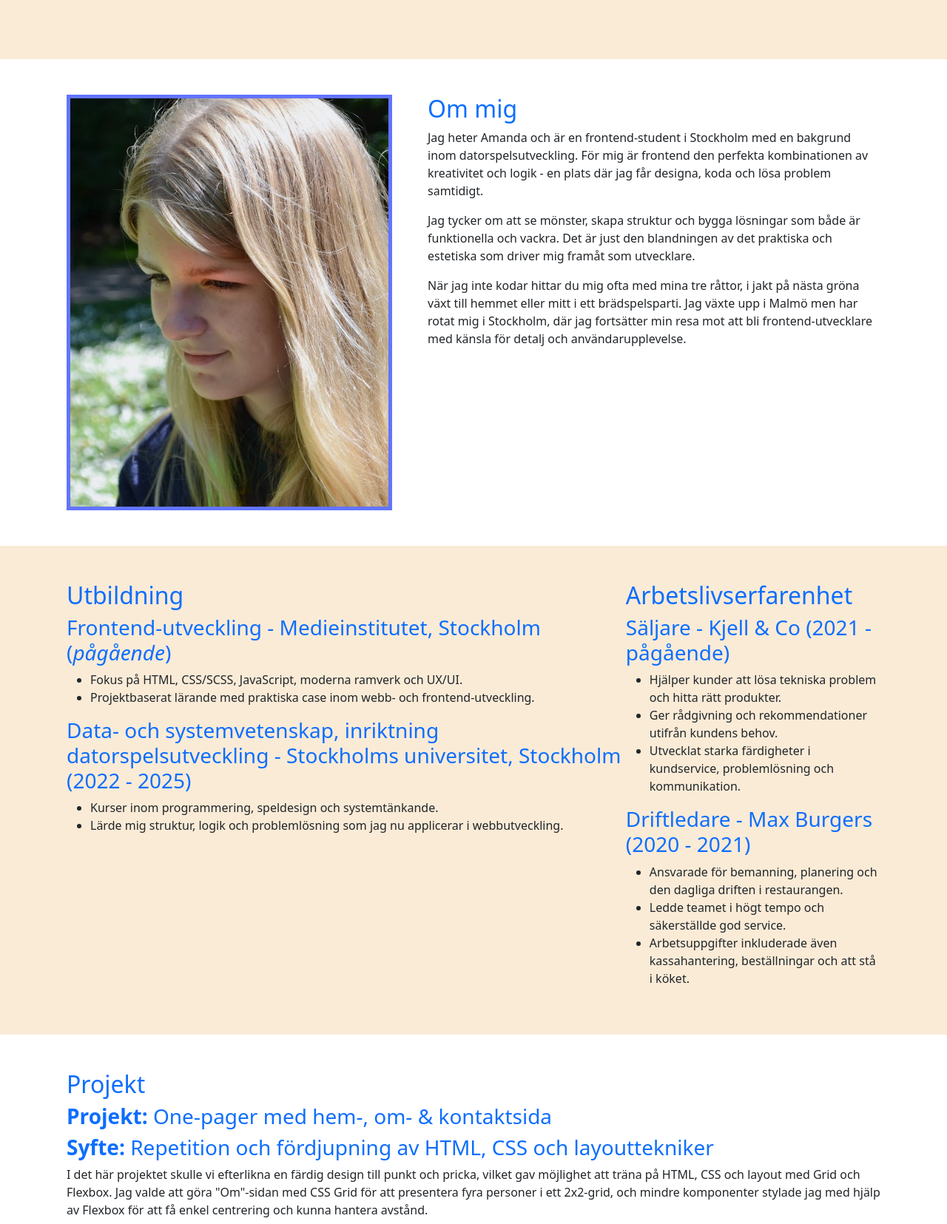
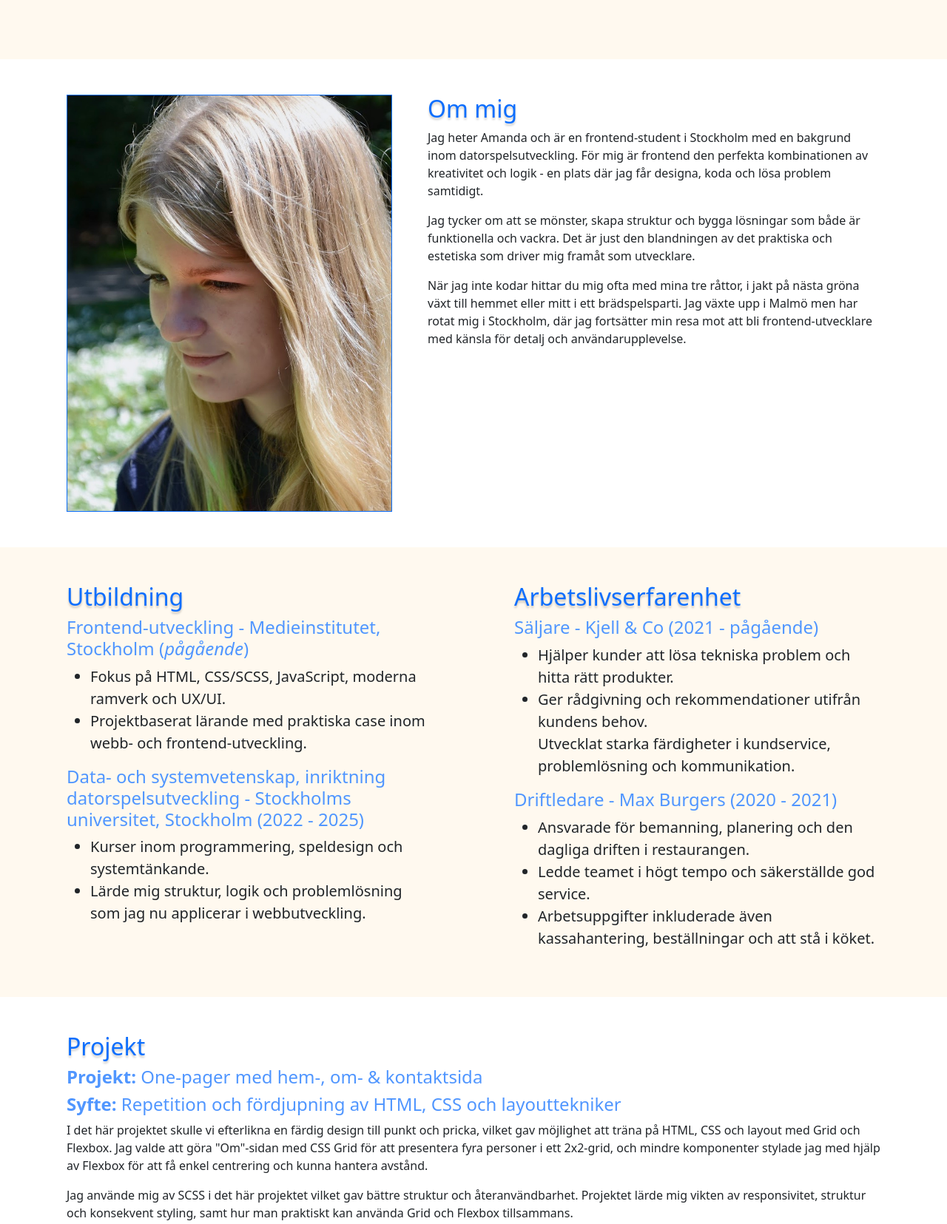
Before and after one commit to amwa00/school-portfolio-assignment, a website: page index.html in a window 1280 px wide. Shown: the part 720-2375 px from the top of the page at 74% size. Drawn offline with Linux system fonts and the light colour scheme; a web font is replaced by a local one.

Commit message:
more changes

```diff
--- a/index.html
+++ b/index.html
@@ -9,7 +9,7 @@
 </head>
 
 <body>
-    <header class="container-fluid position-absolute px-sm-0 px-md-130">
+    <header class="container-fluid position-absolute px-sm-0 px-md-130 z-1">
         <nav class="nav fw-semibold text-uppercase justify-content-evenly py-3 max-w-xl mx-xl-auto">
             <a class="link-dark text-decoration-none" href="#home">Hem</a>
             <a class="link-dark text-decoration-none" href="#about">Om mig</a>
@@ -21,19 +21,23 @@
 
     <main class="m-0">
         <!-- Hem -->
-        <section class="d-flex flex-column justify-content-center" id="home">
-            <h1 class="text-primary text-center max-w-xl mx-xl-auto">Amanda Walles</h1>
-            <p class="fs-4 text-center max-w-xl mx-xl-auto">aspiring front-end developer</p>
+        <section class="d-flex flex-column justify-content-center align-items-center position-relative" id="home">
+            <div class="hero-circle position-absolute rounded-circle"></div>
+            <div class="z-2">
+                <h1 class="text-primary text-center max-w-xl mx-xl-auto">Amanda Walles</h1>
+                <p class="fs-4 text-center max-w-xl mx-xl-auto">aspiring front-end developer</p>
+            </div>
+
         </section>
 
         <!-- Om mig -->
         <section class="d-flex flex-column flex-md-row my-5 mx-3 mx-md-5 max-w-xl mx-xl-auto" id="about">
             <div class="img-container text-center">
-                <img src="assets/me.jpeg" class="about-img" alt="Porträttbild på mig">
+                <img src="assets/me.jpeg" class="about-img border border-primary" alt="Porträttbild på mig">
             </div>
 
             <div class="text-container pt-2 pt-md-0 ps-md-3 ps-lg-5">
-                <h2 class="text-primary">Om mig</h2>
+                <h2 class="fs-2 text-primary text-center text-md-start">Om mig</h2>
 
                 <p class="fs-6">
                     Jag heter Amanda och är en frontend-student i Stockholm med en bakgrund
@@ -58,23 +62,24 @@
 
         <!-- Erfarenheter och utbildning -->
         <div class="experience-container py-5">
-            <section class="d-flex flex-column flex-md-row mx-3 mx-md-5 max-w-xl mx-xl-auto" id="experience">
-                <div>
-                    <h2 class="text-primary">Utbildning</h2>
+            <section class="d-flex flex-column flex-md-row justify-content-md-between mx-3 mx-md-5 max-w-xl mx-xl-auto" id="experience">
+                <!-- Utbildningskort -->
+                <div class="w-md-45">
+                    <h2 class="fs-2 text-primary text-center text-md-start">Utbildning</h2>
                     <div>
-                        <h3 class="text-primary">Frontend-utveckling - Medieinstitutet, Stockholm (<i>pågående</i>)</h3>
-                        <ul>
+                        <h3 class="fs-4 text-secondary">Frontend-utveckling - Medieinstitutet, Stockholm (<i>pågående</i>)</h3>
+                        <ul class="fs-5">
                             <li>Fokus på HTML, CSS/SCSS, JavaScript, moderna ramverk och UX/UI.</li>
                             <li>Projektbaserat lärande med praktiska case inom webb- och frontend-utveckling.</li>
                         </ul>
                     </div>
 
                     <div>
-                        <h3 class="text-primary">
+                        <h3 class="fs-4 text-secondary">
                             Data- och systemvetenskap, inriktning datorspelsutveckling - Stockholms universitet,
                             Stockholm (2022 - 2025)
                         </h3>
-                        <ul>
+                        <ul class="fs-5">
                             <li>Kurser inom programmering, speldesign och systemtänkande.</li>
                             <li>Lärde mig struktur, logik och problemlösning som jag nu applicerar i webbutveckling.
                             </li>
@@ -82,21 +87,22 @@
                     </div>
                 </div>
 
-                <div>
-                    <h2 class="text-primary">Arbetslivserfarenhet</h2>
+                <!-- Arbetskort -->
+                <div class="w-md-45">
+                    <h2 class="fs-2 text-primary text-center text-md-start">Arbetslivserfarenhet</h2>
 
                     <div>
-                        <h3 class="text-primary">Säljare - Kjell & Co (2021 - pågående)</h3>
-                        <ul>
+                        <h3 class="fs-4 text-secondary">Säljare - Kjell & Co (2021 - pågående)</h3>
+                        <ul class="fs-5">
                             <li>Hjälper kunder att lösa tekniska problem och hitta rätt produkter.</li>
                             <li>Ger rådgivning och rekommendationer utifrån kundens behov.</li>
-                            <li>Utvecklat starka färdigheter i kundservice, problemlösning och kommunikation.</li>
+                            <li">Utvecklat starka färdigheter i kundservice, problemlösning och kommunikation.</li>
                         </ul>
                     </div>
 
                     <div>
-                        <h3 class="text-primary">Driftledare - Max Burgers (2020 - 2021)</h3>
-                        <ul>
+                        <h3 class="fs-4 text-secondary">Driftledare - Max Burgers (2020 - 2021)</h3>
+                        <ul class="fs-5">
                             <li>Ansvarade för bemanning, planering och den dagliga driften i restaurangen.</li>
                             <li>Ledde teamet i högt tempo och säkerställde god service.</li>
                             <li>Arbetsuppgifter inkluderade även kassahantering, beställningar och att stå i köket.</li>
@@ -108,13 +114,13 @@
 
         <!-- Frontend-projekt -->
         <section class="my-5 mx-3 mx-md-5 max-w-xl mx-xl-auto" id="projects">
-            <h2 class="text-primary">Projekt</h2>
+            <h2 class="fs-2 text-primary text-center text-md-start">Projekt</h2>
 
             <div>
 
                 <div>
-                    <h3 class="text-primary"><b>Projekt:</b> One-pager med hem-, om- & kontaktsida</h3>
-                    <h3 class="text-primary"><b>Syfte:</b> Repetition och fördjupning av HTML, CSS och layouttekniker
+                    <h3 class="fs-4 text-secondary"><b>Projekt:</b> One-pager med hem-, om- & kontaktsida</h3>
+                    <h3 class="fs-4 text-secondary"><b>Syfte:</b> Repetition och fördjupning av HTML, CSS och layouttekniker
                     </h3>
 
                     <p>
--- a/scss/custom.scss
+++ b/scss/custom.scss
@@ -1,11 +1,15 @@
 @import "../node_modules/bootstrap/scss/bootstrap.scss";
 
-$primary-color: rgb(47, 71, 255);
-$primary-lgt-color: lighten($primary-color, 10%);
+$bg-color: #fff9ef;
+
+$secondary-color: rgb(80, 150, 255);
+$secondary-color-lgt: rgb(132, 181, 255);
+
+$offset-y-shadow: 0 3px 3px rgba(0, 0, 0, 0.2);
 
 @font-face {
   font-family: ownFont;
-  src: url(fonts/Photograph_Signature.ttf);
+  src: url(../fonts/Photograph_Signature.ttf);
 }
 
 @media (min-width: 768px) {
@@ -15,30 +19,42 @@ $primary-lgt-color: lighten($primary-color, 10%);
   }
 }
 
+@media (min-width: 768px) {
+  .w-md-45 {
+    width: 45%;
+  }
+}
+
 @media (min-width: 1200px) {
   .max-w-xl {
     max-width: 1100px;
-}
+  }
 }
 
+
 // Changes to bootstrap classes
-.text-primary {
-  color: $primary-color;
+.text-secondary {
+  color: $secondary-color !important;
 }
 
 // Changes to HTML & own classes
 header {
-  background-color: antiquewhite;
+  background-color: $bg-color;
 }
 
 h1 {
   font-family: ownFont;
   font-size: 7rem;
+  text-shadow: $offset-y-shadow;
+}
+
+h2 {
+  text-shadow: $offset-y-shadow;
 }
 
 #home {
   height: 100vh;
-  background-color: antiquewhite;
+  background-color: #fff9ef;
 }
 
 #about {
@@ -52,7 +68,8 @@ h1 {
     .about-img {
       max-width: 100%;
       width: 100%;
-      border: solid 5px $primary-lgt-color;
+      // border: solid 5px $primary-lgt-color;
+
     }
   }
 
@@ -66,5 +83,32 @@ h1 {
 }
 
 .experience-container {
-  background-color: antiquewhite;
+  background-color: #fff9ef;
 }
+
+.hero-circle {
+  width: 400px;
+  height: 400px;
+  background-color: $secondary-color-lgt;
+  top: 50%;
+  left: 50%;
+  transform: translate(-50%, -50%);
+  transform-origin: center;
+
+  animation: pulse 2s infinite ease-in-out;
+}
+
+@keyframes pulse {
+  0%, 100% {
+    transform: translate(-50%, -50%) scale(1);
+
+    opacity: 0.4;
+
+  }
+
+  50% {
+    transform: translate(-50%, -50%) scale(1.05);
+    opacity: 0.8;
+
+  }
+}
```
Also changed, not shown: scss/custom.css, 1 other file.
